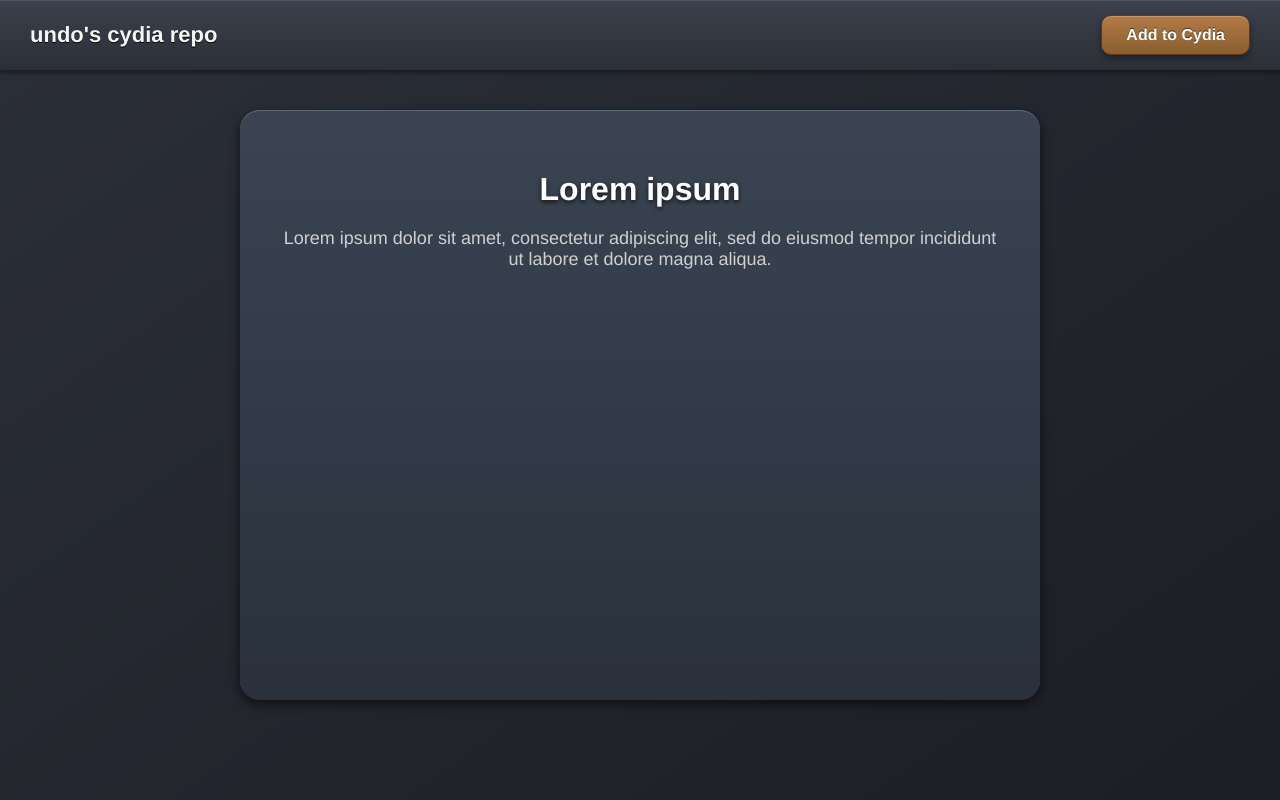
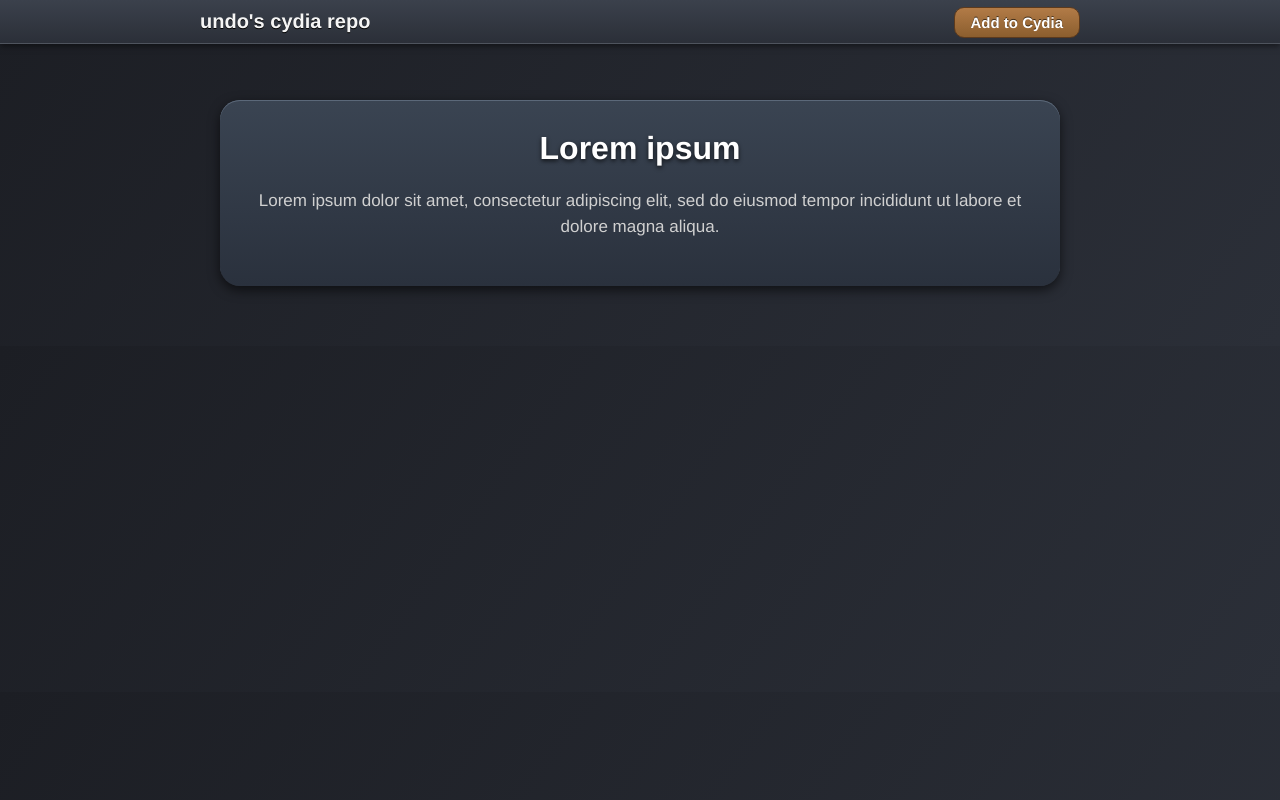
Before and after one commit to 330d/330d.github.io, a plain HTML site: page index.html in a window 1280 px wide. Drawn offline with Linux system fonts and the light colour scheme.

Commit message:
Update index.html

```diff
--- a/index.html
+++ b/index.html
@@ -1,118 +1,120 @@
 <!DOCTYPE html>
-<html lang="en">
+<html>
 <head>
-  <meta charset="UTF-8" />
-  <meta name="viewport" content="width=device-width, initial-scale=1" />
+<meta charset="utf-8">
+<meta name="viewport" content="width=device-width, initial-scale=1">
 <title>undo's cydia repo</title>
 <style>
-    * {
-      box-sizing: border-box;
+body {
+  margin:0;
+  font-family:"Helvetica Neue",Helvetica,Arial,sans-serif;
+  background:#2b2f38;
+  background:-webkit-linear-gradient(145deg,#2b2f38,#1c1e24);
+  color:#e0e0e0;
 }
 
-    body {
-      margin: 0;
-      font-family: "Helvetica Neue", Helvetica, Arial, sans-serif;
-      background: linear-gradient(145deg, #2b2f38, #1c1e24);
-      color: #e0e0e0;
-      min-height: 100vh;
-      display: flex;
-      flex-direction: column;
-      align-items: center;
+/* --- Navbar --- */
+nav {
+  width:100%;
+  position:fixed;
+  top:0;
+  left:0;
+  background:-webkit-linear-gradient(top,#3b414c,#2b2f38);
+  border-bottom:1px solid rgba(255,255,255,0.1);
+  box-shadow:0 2px 6px rgba(0,0,0,0.5);
+  padding:10px 0;
+  z-index:10;
 }
 
-    nav {
-      width: 100%;
-      background: linear-gradient(to bottom, #3b414c, #2b2f38);
-      box-shadow: inset 0 1px 0 rgba(255,255,255,0.1), 0 2px 6px rgba(0,0,0,0.5);
-      padding: 15px 30px;
-      display: flex;
-      align-items: center;
-      justify-content: space-between;
-      position: sticky;
-      top: 0;
-      z-index: 10;
+/* Wrapper full width for absolute positioning */
+.nav-inner {
+  width:100%;
+  max-width:900px;
+  margin:0 auto;
+  position:relative;
+  text-align:left; /* force brand left */
 }
 
-    nav .brand {
-      font-size: 22px;
-      font-weight: bold;
-      color: #f5f5f5;
-      text-shadow: 0 1px 0 #000;
+/* Brand on left with padding */
+.brand {
+  font-size:20px;
+  font-weight:bold;
+  color:#f5f5f5;
+  text-shadow:0 1px 0 #000;
+  display:inline-block;
+  vertical-align:middle;
+  padding-left:10px; /* small gap from left edge */
 }
 
+/* Cydia button on right with spacing */
 .cydia-button {
-      display: inline-block;
-      background: linear-gradient(to bottom, #b27b47, #8b5e2e);
-      border: 1px solid #5c3a1d;
-      border-radius: 10px;
-      color: #fff;
-      font-size: 16px;
-      font-weight: 600;
-      padding: 10px 24px;
-      text-decoration: none;
-      box-shadow:
-        inset 0 1px 0 rgba(255,255,255,0.2),
-        0 3px 6px rgba(0,0,0,0.4);
-      text-shadow: 0 -1px 0 rgba(0,0,0,0.6);
-      transition: transform 0.15s ease, box-shadow 0.25s ease;
+  background:-webkit-gradient(linear,left top,left bottom,from(#b27b47),to(#8b5e2e));
+  border:1px solid #5c3a1d;
+  border-radius:10px;
+  color:#fff;
+  font-size:15px;
+  font-weight:600;
+  padding:6px 16px;
+  text-decoration:none;
+  text-shadow:0 -1px 0 rgba(0,0,0,0.6);
+  position:absolute;
+  right:10px; /* small gap from right */
+  top:50%;
+  margin-top:-15px; /* vertical center */
+  white-space:nowrap;
+}
+.cydia-button:hover {
+  background:-webkit-gradient(linear,left top,left bottom,from(#c48950),to(#9b6a35));
 }
 
-    .cydia-button:hover {
-      transform: translateY(-2px);
-      box-shadow:
-        inset 0 1px 0 rgba(255,255,255,0.3),
-        0 6px 12px rgba(0,0,0,0.5);
+/* --- Container --- */
+.container {
+  width:auto;
+  max-width:800px;
+  margin:100px auto 60px auto;
+  background:-webkit-linear-gradient(top,#3a4452,#2a313d);
+  border-radius:20px;
+  box-shadow:inset 0 1px 0 #5b6879,0 4px 12px rgba(0,0,0,0.6);
+  padding:30px 20px;
+  text-align:center; /* container text centered */
 }
 
-    .cydia-button:active {
-      transform: translateY(1px);
-      box-shadow: inset 0 1px 0 rgba(0,0,0,0.5);
+/* Text */
+h1 {
+  color:#fff;
+  text-shadow:0 2px 4px rgba(0,0,0,0.7);
+  margin-top:0;
+}
+p {
+  color:#d0d0d0;
+  font-size:17px;
+  line-height:1.5em;
 }
 
+/* Mobile tweaks */
+@media (max-width:600px) {
   .container {
-      flex: 1;
-      max-width: 800px;
-      width: 100%;
-      margin: 40px auto 100px auto;
-      background: linear-gradient(to bottom, #3a4452, #2a313d);
-      border-radius: 20px;
-      box-shadow: inset 0 1px 0 #5b6879, 0 4px 12px rgba(0,0,0,0.6);
-      padding: 40px;
-      text-align: center;
+    margin:100px 10px 60px 10px;
+    padding:25px 15px;
   }
-
-    h1 {
-      font-size: 32px;
-      color: #ffffff;
-      text-shadow: 0 2px 4px rgba(0,0,0,0.7);
-      margin-bottom: 20px;
-    }
-
-    p {
-      font-size: 18px;
-      color: #d0d0d0;
-      margin-bottom: 40px;
-    }
-
-@media (max-width: 600px) {
-  .container {
-    padding: 25px;
-  }
-  h1 {
-    font-size: 26px;
-  }
-  p {
-    font-size: 16px;
+  h1 { font-size:24px; }
+  p { font-size:16px; }
+  /* button keeps right position with spacing */
+  .cydia-button {
+    right:10px;
+    top:50%;
+    margin-top:-15px;
   }
 }
-
 </style>
 </head>
 <body>
 
 <nav>
+  <div class="nav-inner">
     <div class="brand">undo's cydia repo</div>
     <a href="cydia://url/330d.github.io" class="cydia-button">Add to Cydia</a>
+  </div>
 </nav>
 
 <div class="container">
```
Lines whose indentation alone changed are shown as unchanged.
